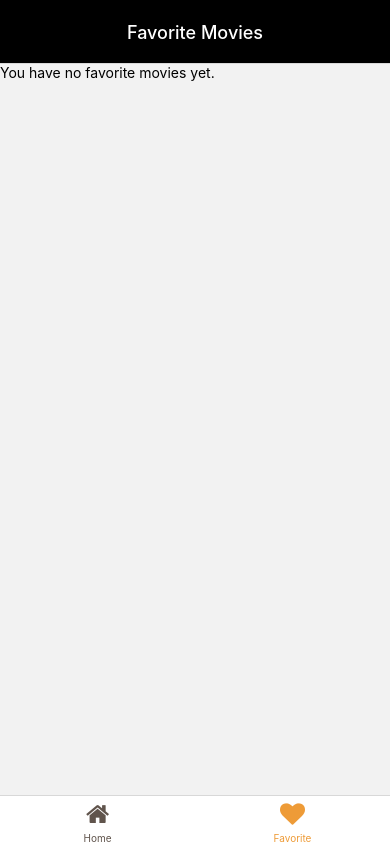
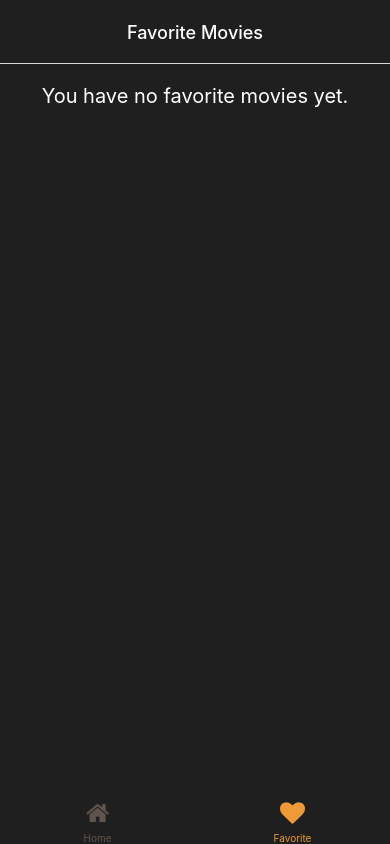
Before and after one commit to malek-bachta/MovieApp, a React Native app: screen /Favorite in a window 390 px wide. Built offline with nearby package versions, Linux system fonts and the light colour scheme; no server answers.

Commit message:
full app without async

```diff
--- a/Components/MoveItem.js
+++ b/Components/MoveItem.js
@@ -8,13 +8,13 @@ function MovieItem({ poster, title, onPress, rating, id }) {
 
   const movieIsFavorite = favoriteMoviesCtx.ids.includes(id);
 
-  const ChangeVavoriteHandler = () => {
-    if (movieIsFavorite) {
-      favoriteMoviesCtx.removeFavorite(id);
-    } else {
-      favoriteMoviesCtx.addFavorite(id);
-    }
-  };
+  // const ChangeVavoriteHandler = () => {
+  //   if (movieIsFavorite) {
+  //     favoriteMoviesCtx.removeFavorite(id);
+  //   } else {
+  //     favoriteMoviesCtx.addFavorite(id);
+  //   }
+  // };
   return (
     <View style={styles.gridItemContainer}>
       <View style={styles.gridItem}>
--- a/Screens/FavoriteS.js
+++ b/Screens/FavoriteS.js
@@ -1,10 +1,9 @@
-import MovieList from "../Components/MovieList";
 import { useContext, useEffect, useState } from "react";
 import { FavoriteContext } from "../store/context/Favorite-context";
-import { Text, View } from "react-native";
+import { StyleSheet, Text, View } from "react-native";
 import FavoriteMovieList from "../Components/FavoriteList";
 
-function FavoriteS() {
+function FavoriteS({navigation}) {
   const favoriteMoviesCtx = useContext(FavoriteContext);
   const [movies, setMovies] = useState([]);
 
@@ -16,7 +15,6 @@ function FavoriteS() {
         );
         const json = await response.json();
         setMovies(json.results);
-        // setFilteredMovies(json.results);
       } catch (error) {
         console.error(error);
       }
@@ -34,14 +32,32 @@ function FavoriteS() {
 
   if (favoritemovies.length === 0) {
     return (
-      <View >
-        <Text >You have no favorite movies yet.</Text>
+      <View style={styles.container}>
+      <Text style={styles.text}>You have no favorite movies yet.</Text>
       </View>
     );
   }
 
 
-  return <FavoriteMovieList item={favoritemovies} />;
-}
+  return(
+    <View style={styles.container}>
+      <FavoriteMovieList item={favoritemovies} navigation={navigation}/>
+      </View>
+  )
+};
 
 export default FavoriteS;
+
+const styles = StyleSheet.create({
+  container: {
+    flex: 1,
+    backgroundColor: "#1F1F1F",
+  },
+
+  text: {
+    color: "#fff",
+    fontSize: 20,
+    textAlign: "center",
+    marginTop: 20,
+  },
+});
--- a/Screens/TabNavigator.js
+++ b/Screens/TabNavigator.js
@@ -12,7 +12,10 @@ function MyTabs() {
       screenOptions={({ route }) => ({
         tabBarActiveTintColor: "#EE9B37",
         tabBarInactiveTintColor: "#60544C",
-        // tabBarBackground:()=>(<View style={{backgroundColor:"#000",position:"absolute",bottom:0,}}></View>)
+        tabBarStyle: {
+          backgroundColor: "#1F1F1F",
+          borderTopWidth: 0,
+        },
       })}
     >
       <Tab.Screen
@@ -35,7 +38,7 @@ function MyTabs() {
           headerTitle: "Favorite Movies",
           headerTitleAlign: "center",
           headerStyle: {
-            backgroundColor: "#000",
+            backgroundColor: "#1F1F1F",
           },
           headerTintColor: "#fff",
         }}
```
Also changed, not shown: Components/FavoriteList.js (+3 -10 lines).
